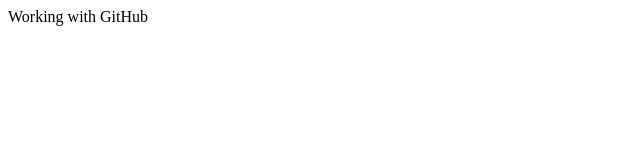
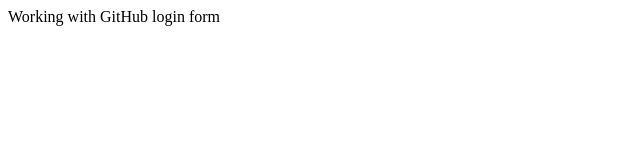
Before and after one commit to karpowichtatiana/myapps, a plain HTML site: page index.html in a window 1280 px wide. Shown: the full height of the page, 0-640 px from the left. Drawn offline with Linux system fonts and the light colour scheme.

Commit message:
login form

```diff
--- /dev/null
+++ b/dir2/app2.js
@@ -0,0 +1 @@
+console.log("qwe");
--- a/index.html
+++ b/index.html
@@ -4,5 +4,6 @@
     </head>
     <body>
         Working with GitHub
+        login form
     </body>
 </html>
```
Also changed, not shown: login.html (added, +1 -0 lines).
